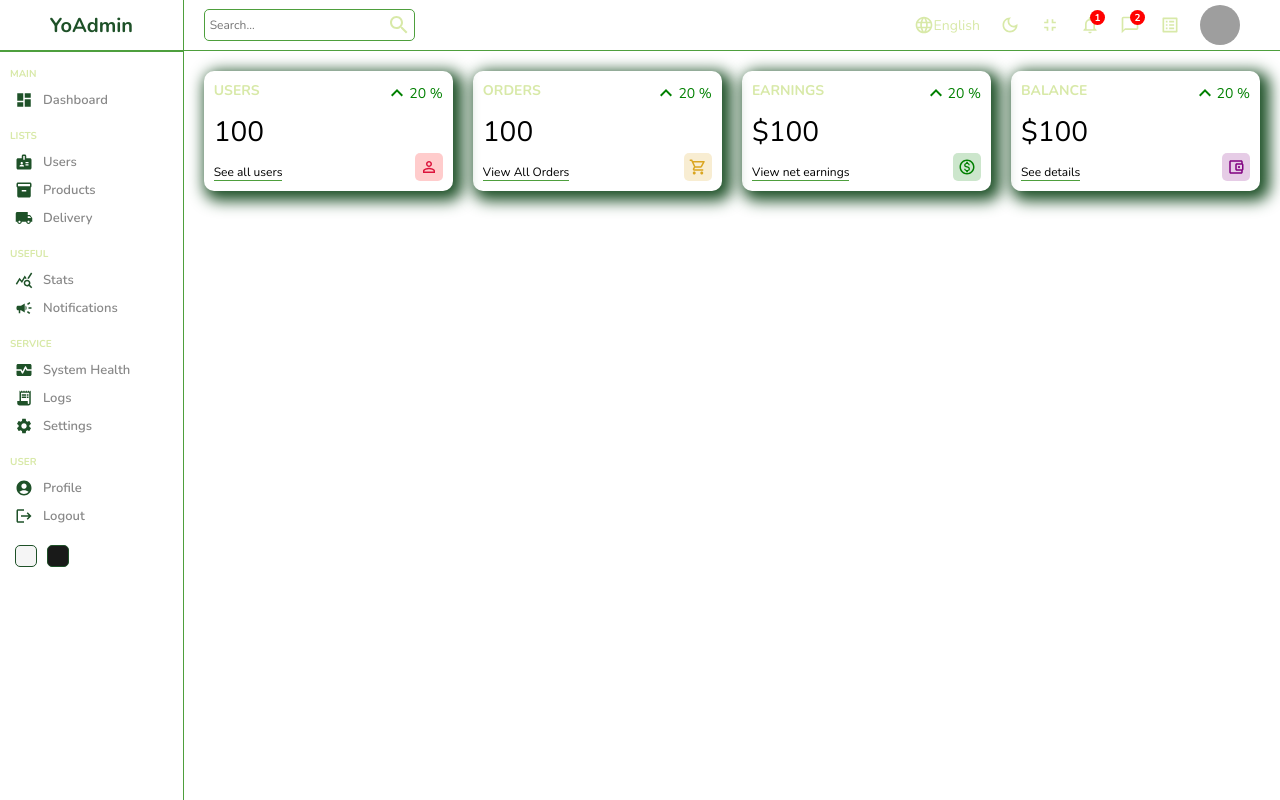
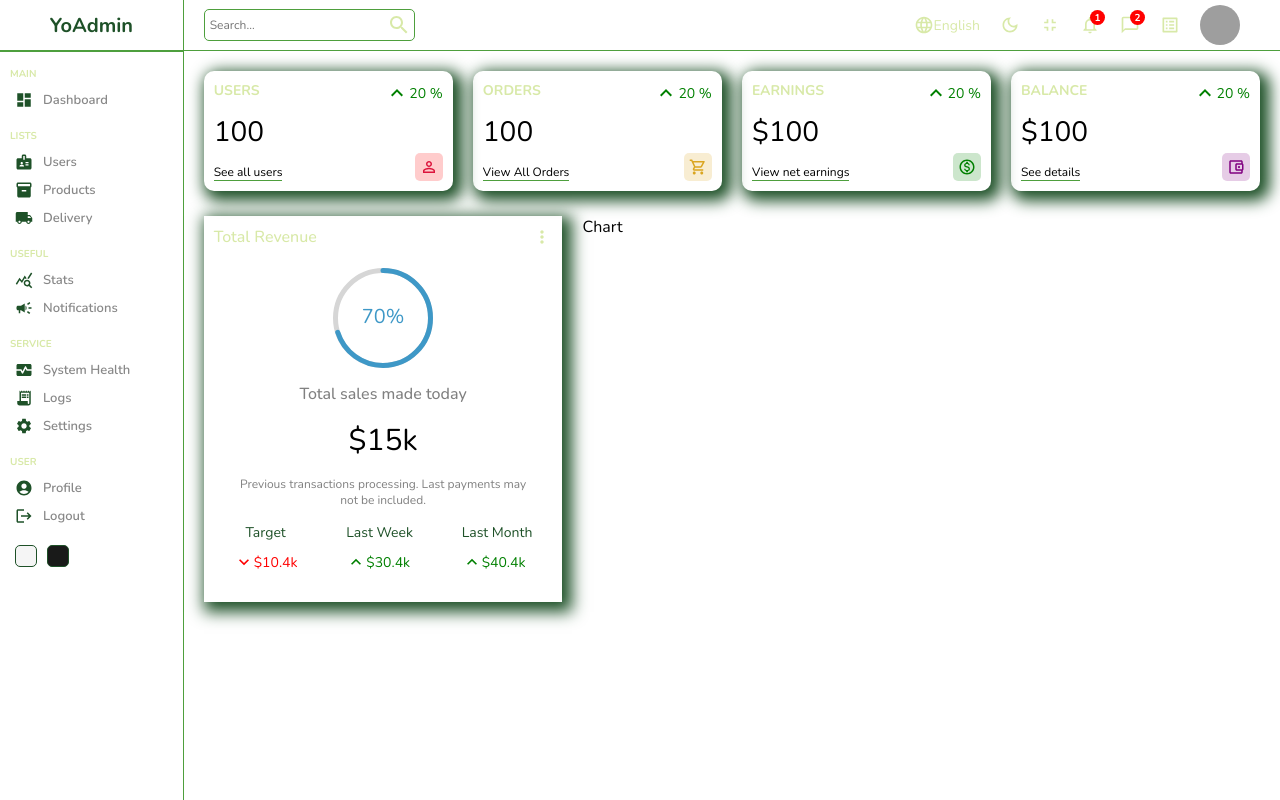
Before and after one commit to Blueprint-Avenue/yoadmin, a React (Create React App) app: page / in a window 1280 px wide. Built offline with nearby package versions, Linux system fonts and the light colour scheme; grey boxes are pictures that could not be loaded.

Commit message:
finished featured component/scss

```diff
--- a/package.json
+++ b/package.json
@@ -11,6 +11,7 @@
     "@testing-library/react": "^13.2.0",
     "@testing-library/user-event": "^13.5.0",
     "react": "^18.1.0",
+    "react-circular-progressbar": "^2.0.4",
     "react-dom": "^18.1.0",
     "react-router-dom": "^6.3.0",
     "react-scripts": "5.0.1",
--- /dev/null
+++ b/src/components/chart/Chart.js
@@ -0,0 +1,7 @@
+import "./chart.scss";
+
+const Chart = () => {
+	return <div className="chart">Chart</div>;
+};
+
+export default Chart;
--- /dev/null
+++ b/src/components/chart/chart.scss
@@ -0,0 +1,3 @@
+.chart{
+    flex:4;
+}
--- /dev/null
+++ b/src/components/featured/Featured.js
@@ -0,0 +1,54 @@
+import "./featured.scss";
+import MoreVertIcon from "@mui/icons-material/MoreVert";
+import {CircularProgressbar} from "react-circular-progressbar";
+import "react-circular-progressbar/dist/styles.css";
+import KeyboardArrowUpIcon from "@mui/icons-material/KeyboardArrowUp";
+import KeyboardArrowDownIcon from "@mui/icons-material/KeyboardArrowDown";
+
+const Featured = () => {
+	return (
+		<div className="featured">
+			{/* Top Details */}
+			<div className="top">
+				<h1 className="title">Total Revenue</h1>
+				<MoreVertIcon fontSize="small" />
+			</div>
+			{/* Bottom Details */}
+			<div className="bottom">
+				<div className="feature__Chart">
+					<CircularProgressbar value={70} text={"70%"} strokeWidth={5} />
+				</div>
+				<p className="title">Total sales made today</p>
+				<p className="amount">$15k</p>
+				<p className="desc">
+					Previous transactions processing. Last payments may not be included.
+				</p>
+				<div className="summary">
+					<div className="item">
+						<div className="item__Title">Target</div>
+						<div className="item__Result negative">
+							<KeyboardArrowDownIcon fontSize="small" />
+							<div className="result__Amount">$10.4k</div>
+						</div>
+					</div>
+					<div className="item">
+						<div className="item__Title">Last Week</div>
+						<div className="item__Result positive">
+							<KeyboardArrowUpIcon fontSize="small" />
+							<div className="result__Amount">$30.4k</div>
+						</div>
+					</div>
+					<div className="item">
+						<div className="item__Title">Last Month</div>
+						<div className="item__Result positive">
+							<KeyboardArrowUpIcon fontSize="small" />
+							<div className="result__Amount">$40.4k</div>
+						</div>
+					</div>
+				</div>
+			</div>
+		</div>
+	);
+};
+
+export default Featured;
--- /dev/null
+++ b/src/components/featured/featured.scss
@@ -0,0 +1,68 @@
+.featured{
+    flex: 2;
+    -webkit-box-shadow: 5px 5px 15px 5px #1E5128;
+    box-shadow: 5px 5px 15px 5px #1E5128;
+    padding: 10px;
+
+    .top{
+        display: flex;
+        align-items: center;
+        justify-content: space-between;
+        color: #D8E9A8;
+        .title{
+            font-size: 16px;
+            font-weight: 500;
+        }
+    }
+    .bottom{
+        padding: 20px;
+        display: flex;
+        flex-direction: column;
+        align-items: center;
+        justify-content: center;
+        gap: 15px;
+        .feature__Chart{
+            width: 100px;
+            height: 100px;
+        }
+        .title{
+            font-weight: 500;
+            color: gray;
+        }
+        .amount{
+            font-size: 30px;
+        }
+        .desc{
+            font-weight: 300;
+            font-size: 12px;
+            color: gray;
+            text-align: center;
+        }
+        .summary{
+            width: 100%;
+            display: flex;
+            align-items: center;
+            justify-content: space-between;
+            .item{
+                text-align: center;
+                .item__Title{
+                    font-size: 14px;
+                    color: #1E5128;
+                }
+                .item__Result{
+                    display: flex;
+                    align-items: center;
+                    margin-top: 10px;
+                    font-size: 14px;
+
+                    &.positive{
+                        color: green;
+                    }
+                    &.negative{
+                        color: red;
+                    }
+                }
+            }
+        }
+    }
+}
--- a/src/pages/home/Home.js
+++ b/src/pages/home/Home.js
@@ -1,3 +1,5 @@
+import Chart from "../../components/chart/Chart";
+import Featured from "../../components/featured/Featured";
 import Navbar from "../../components/navbar/Navbar";
 import Sidebar from "../../components/sidebar/Sidebar";
 import Widget from "../../components/widgets/Widget";
@@ -17,6 +19,10 @@ const Home = () => {
 					<Widget type="earnings" />
 					<Widget type="balance" />
 				</div>
+				<div className="charts">
+					<Featured />
+					<Chart />
+				</div>
 			</div>
 		</div>
 	);
--- a/src/pages/home/home.scss
+++ b/src/pages/home/home.scss
@@ -4,9 +4,12 @@
     .homeContainer{
         flex: 6;
     }
-    .widgets{
+    .widgets, .charts{
         display: flex;
         padding: 20px;
         gap: 20px;
     }
+    .charts{
+        padding: 5px 20px ;
+    }
 }
```
Also changed, not shown: 1 other file (tests, documents, lock files or other folders).
